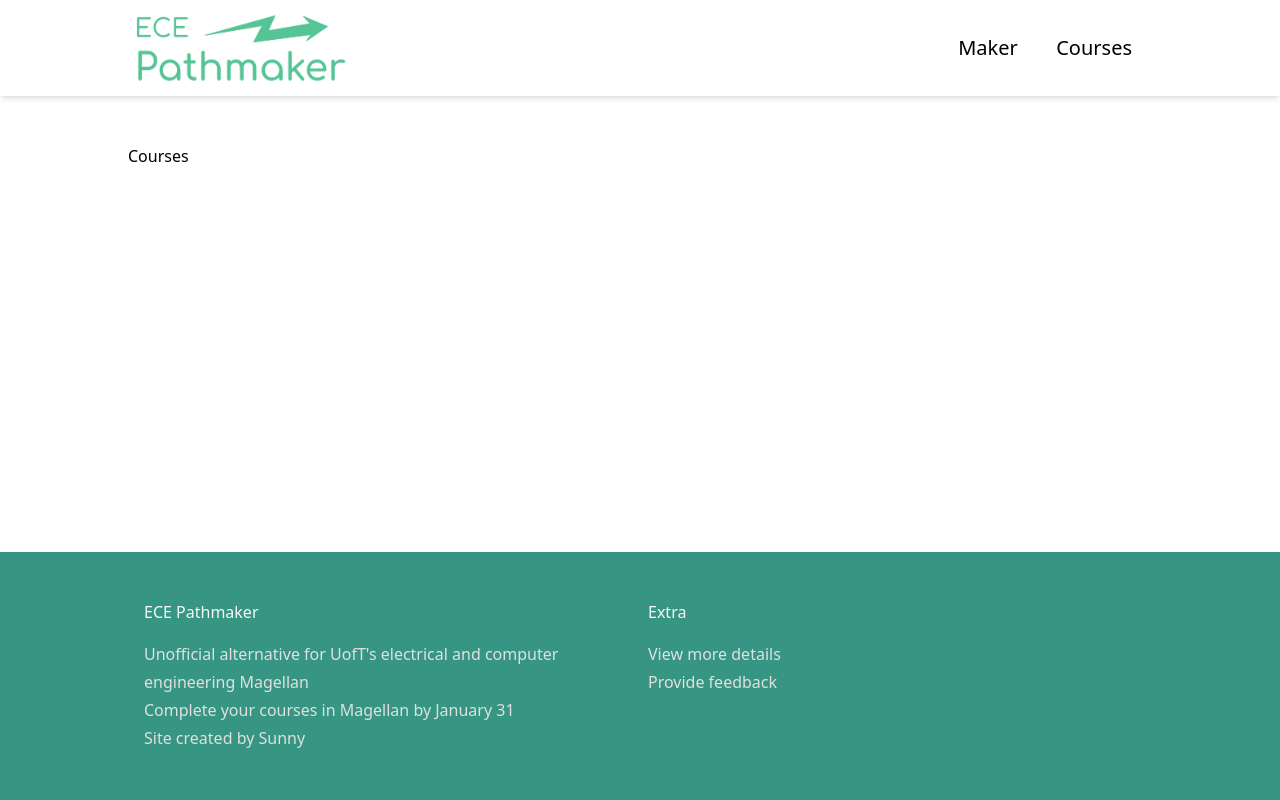
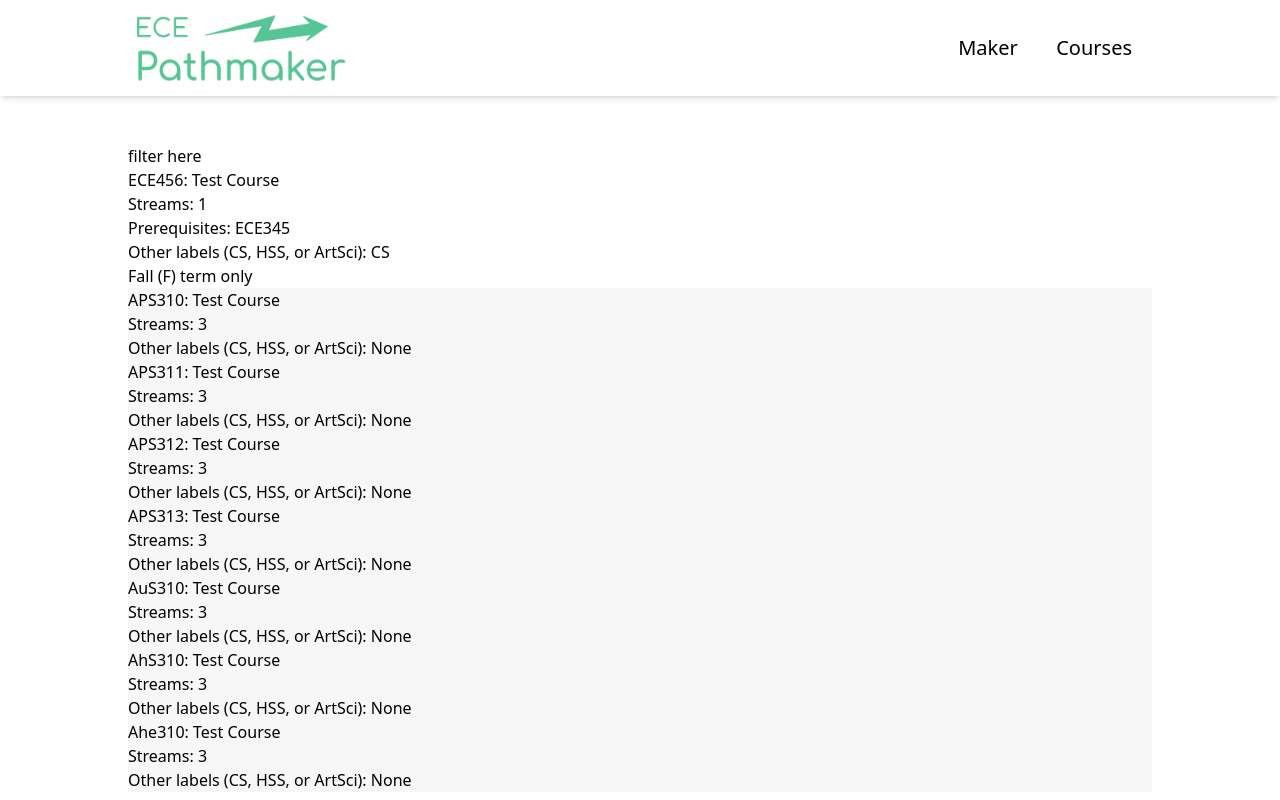
Before and after one commit to sunnwydays/ecepathmaker, a React (Vite) app: page /courses in a window 1280 px wide. Shown: the top 800 px of the page. Built offline with nearby package versions, Linux system fonts and the light colour scheme.

Commit message:
Apply sortable to courses page

```diff
--- a/src/components/CourseCard.tsx
+++ b/src/components/CourseCard.tsx
@@ -1,8 +1,36 @@
 import { FC } from 'react';
-import { CourseCardProps } from '../types/CourseTypes';
+import { DraggableCardProps } from '../types/CourseTypes';
+import { useSortable } from '@dnd-kit/sortable';
+import { CSS } from '@dnd-kit/utilities';
 
+const CourseCard:FC<DraggableCardProps> = (props) => {
+    const {
+        setNodeRef,
+        attributes,
+        listeners,
+        transform,
+        transition,
+        isDragging,
+    } = useSortable({
+        id: props.id,
+    });
+    const style = {
+        transition,
+        transform: CSS.Transform.toString(transform),
+    }
 
-const CourseCard:FC<CourseCardProps> = (props) => {
+    if (isDragging) {
+        return (
+            <div
+                className="bg-red-500 h-16"
+                style={style}
+                ref={setNodeRef}
+            >
+                hello
+            </div>
+        );
+    }
+
     const getStreamLabels = () => {
         const streams = [];
         if (props.stream1) streams.push("1");
@@ -23,7 +51,13 @@ const CourseCard:FC<CourseCardProps> = (props) => {
     };
 
     return (
-        <article className={`bg-${props.color ? "#"+props.color : "neutral1"} flex flex-col`}>
+        <article
+            className={`bg-${props.color ? "#"+props.color : "neutral1"} flex flex-col`}
+            ref={setNodeRef}
+            style={style}
+            {...attributes}
+            {...listeners}
+        >
             <h1>
                 <span data-testid="course-code">{props.code}</span>
                 <span>: {props.name}</span>
--- a/src/pages/Courses.tsx
+++ b/src/pages/Courses.tsx
@@ -1,7 +1,105 @@
+import { CourseList } from '../types/CourseTypes';
+import { useState } from 'react';
+
+import {
+    DndContext,
+    DragEndEvent,
+    DragOverlay,
+    DragStartEvent,
+    UniqueIdentifier,
+} from '@dnd-kit/core';
+import { arrayMove, SortableContext } from '@dnd-kit/sortable';
+import CourseCard from '../components/CourseCard';
+import { createPortal } from 'react-dom';
+
 const Courses = () => {
+    const mockCourses: CourseList = {
+        'ECE456': {
+            name: 'Test Course',
+            preq: ['ECE345'],
+            stream1: true,
+            onlyF: true,
+            isCS: true,
+            color: 'abcabc'
+        },
+        'APS310': {
+            name: 'Test Course',
+            stream3: true,
+        },
+        'APS311': {
+            name: 'Test Course',
+            stream3: true,
+        },
+        'APS312': {
+            name: 'Test Course',
+            stream3: true,
+        },
+        'APS313': {
+            name: 'Test Course',
+            stream3: true,
+        },
+        'AuS310': {
+            name: 'Test Course',
+            stream3: true,
+        },
+        'AhS310': {
+            name: 'Test Course',
+            stream3: true,
+        },
+        'Ahe310': {
+            name: 'Test Course',
+            stream3: true,
+        },
+    };
+
+    const [coursesId, setCoursesId] = useState<string[]>(Object.keys(mockCourses));
+    const [activeCourse, setActiveCourse] = useState<UniqueIdentifier | null>(null);
+
+    const handleDragStart = (e:DragStartEvent) => {setActiveCourse(e.active.id)};
+    const handleDragEnd = (e:DragEndEvent) => {
+        setActiveCourse(null);
+
+        const {over, active} = e;
+        if (!over) return;
+        setCoursesId((coursesId) => {
+            const overIndex = coursesId.findIndex((id) => id === over.id);
+            const activeIndex = coursesId.findIndex((id) => id === active.id);
+            return arrayMove(coursesId, activeIndex, overIndex);
+        });
+    };
+
     return (
         <div>
-            <h1>Courses</h1>
+            <div>
+                filter here
+            </div>
+            <DndContext onDragStart={handleDragStart} onDragEnd={handleDragEnd}>
+                <div className="flex flex-col gap-4">
+                    <SortableContext items={coursesId}>
+                        <div>
+                            {coursesId.map((course) => (
+                                <CourseCard
+                                    id={course}
+                                    code={course}
+                                    {...mockCourses[course]}
+                                />
+                            ))}
+                        </div>
+                    </SortableContext>
+                </div>
+                {activeCourse && (
+                    createPortal(
+                        <DragOverlay>
+                            <CourseCard
+                                id={activeCourse as string}
+                                code={activeCourse as string}
+                                {...mockCourses[activeCourse]}
+                            />
+                        </DragOverlay>,
+                        document.body
+                    )
+                )}
+            </DndContext>
         </div>
     )
 }
```
